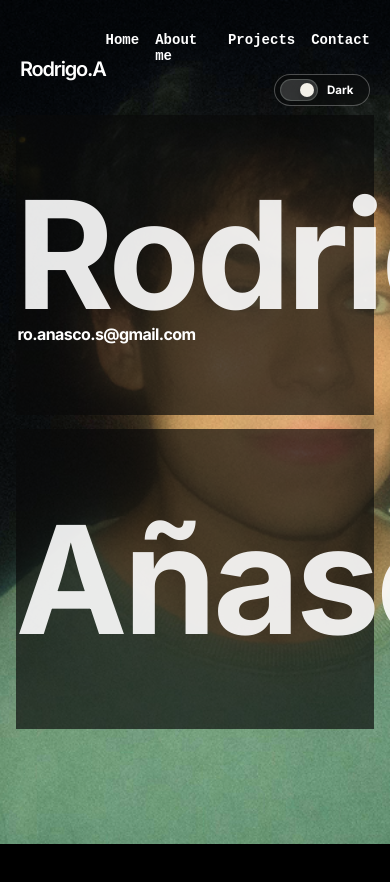
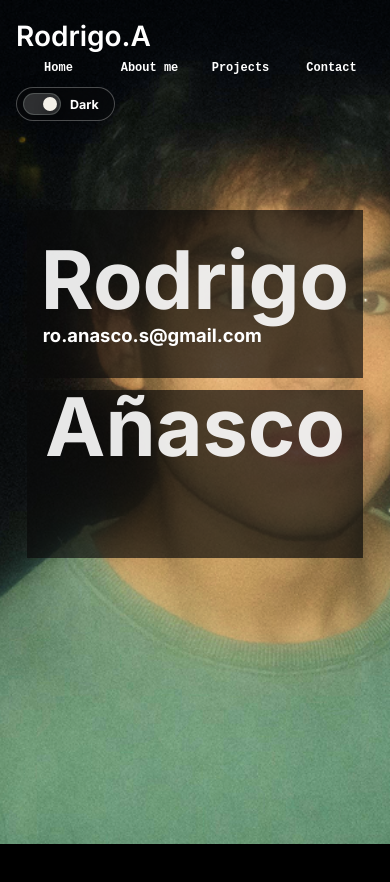
Before and after one commit to rodrigoanasco/rodspage2, a React (Vite) app in the folder portfolio/: page / in a window 390 px wide. Shown: the top 882 px of the page. Built offline with nearby package versions, Linux system fonts and the light colour scheme; a web font is replaced by a local one.

Commit message:
updated mobile version

```diff
--- a/portfolio/src/App.css
+++ b/portfolio/src/App.css
@@ -1299,6 +1299,10 @@ footer p {
     font-size: 16px;
   }
 
+  .rectangle {
+    overflow: hidden;
+  }
+
   .background {
     padding: 0 10px 30px;
   }
@@ -1529,3 +1533,128 @@ footer p {
     text-align: left;
   }
 }
+
+@media (max-width: 640px) {
+  .hero-section {
+    height: 170vh;
+  }
+
+  .top-nav {
+    top: 22px;
+    left: 16px;
+    right: 16px;
+    display: grid;
+    grid-template-columns: 1fr;
+    gap: 12px;
+    align-items: start;
+  }
+
+  .left-logo-home {
+    font-size: 28px;
+    line-height: 1;
+    letter-spacing: 0;
+  }
+
+  .nav-actions {
+    width: 100%;
+    justify-content: flex-start;
+    gap: 10px;
+  }
+
+  .top-nav nav {
+    width: 100%;
+    display: grid;
+    grid-template-columns: repeat(4, minmax(0, 1fr));
+    gap: 6px;
+  }
+
+  .top-nav a {
+    font-size: 12px;
+    line-height: 1.1;
+    text-align: center;
+    white-space: nowrap;
+  }
+
+  .theme-toggle {
+    min-height: 34px;
+    margin-top: 2px;
+    padding: 5px 10px 5px 6px;
+    font-size: 0.78rem;
+  }
+
+  .hero-title-layer {
+    place-content: start center;
+    padding: 210px 14px 0;
+  }
+
+  .hero-name-row {
+    width: 100%;
+    max-width: 420px;
+    gap: 12px;
+  }
+
+  .rectangle {
+    height: 168px;
+  }
+
+  .name-and-email,
+  .name-text-wrap {
+    width: 100%;
+    align-items: flex-start;
+    justify-content: center;
+    padding: 0 14px;
+    margin: 0;
+  }
+
+  .rodrigo,
+  .anasco {
+    max-width: 100%;
+    font-size: 5.05rem;
+    line-height: 0.92;
+    letter-spacing: 0;
+    text-align: left;
+    white-space: nowrap;
+  }
+
+  .hero-email {
+    max-width: 100%;
+    margin-top: 8px;
+    font-size: 1.15rem;
+    line-height: 1.12;
+    letter-spacing: 0;
+    overflow-wrap: anywhere;
+  }
+
+  .welcome-overlay {
+    padding: 0 18px;
+    text-align: center;
+    font-size: 2.4rem;
+  }
+}
+
+@media (max-width: 380px) {
+  .top-nav a {
+    font-size: 10px;
+  }
+
+  .left-logo-home {
+    font-size: 24px;
+  }
+
+  .hero-title-layer {
+    padding-top: 198px;
+  }
+
+  .rectangle {
+    height: 148px;
+  }
+
+  .rodrigo,
+  .anasco {
+    font-size: 4.35rem;
+  }
+
+  .hero-email {
+    font-size: 1rem;
+  }
+}
```
